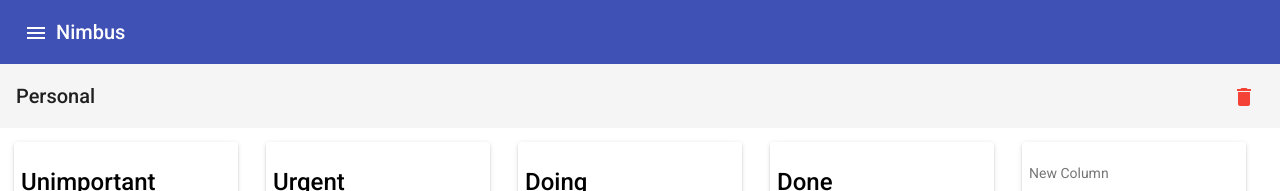
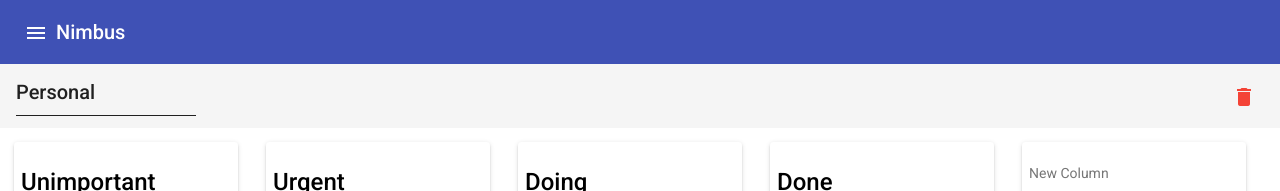
Before and after one commit to tysmithnet/learn-angular-dropndrop, an Angular app in the folder todoapp/: page / in a window 1280 px wide. Shown: the top 191 px of the page. Built offline with nearby package versions, Linux system fonts and the light colour scheme.

Commit message:
Make the board title editable

```diff
--- a/todoapp/src/app/app.component.html
+++ b/todoapp/src/app/app.component.html
@@ -23,7 +23,11 @@
 </mat-toolbar>
 <mat-toolbar>
   <mat-toolbar-row>
-    <span>{{selectedBoard?.title}}</span>
+    <mat-form-field class="example-full-width">
+      <h1 class="column-title">
+        <input *ngIf="selectedBoard" name="title" matInput [(ngModel)]="selectedBoard.title" />
+      </h1>
+    </mat-form-field>
     <span class="example-spacer"></span>
     <button mat-icon-button color="warn">
       <mat-icon>delete</mat-icon>
```
